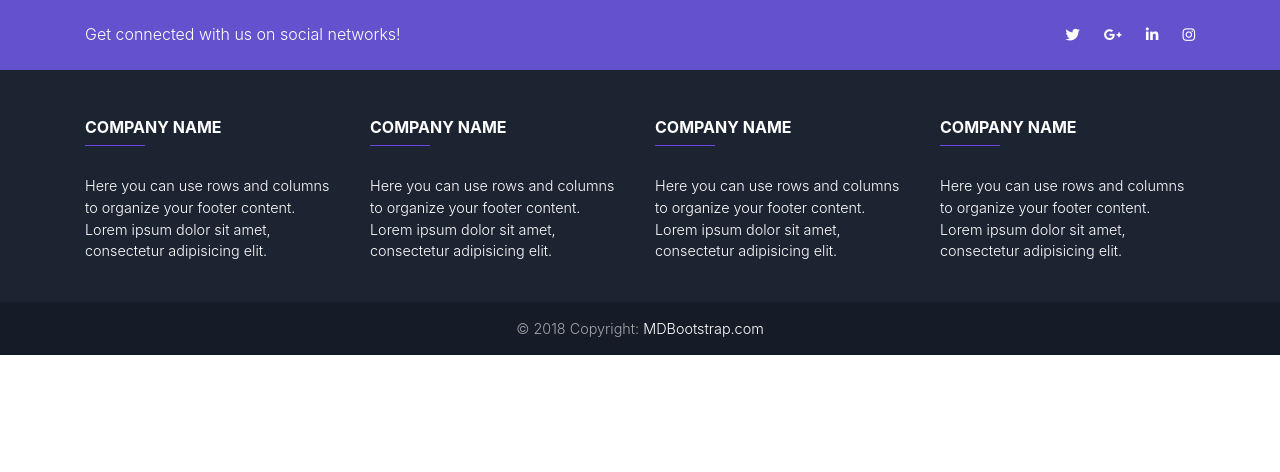
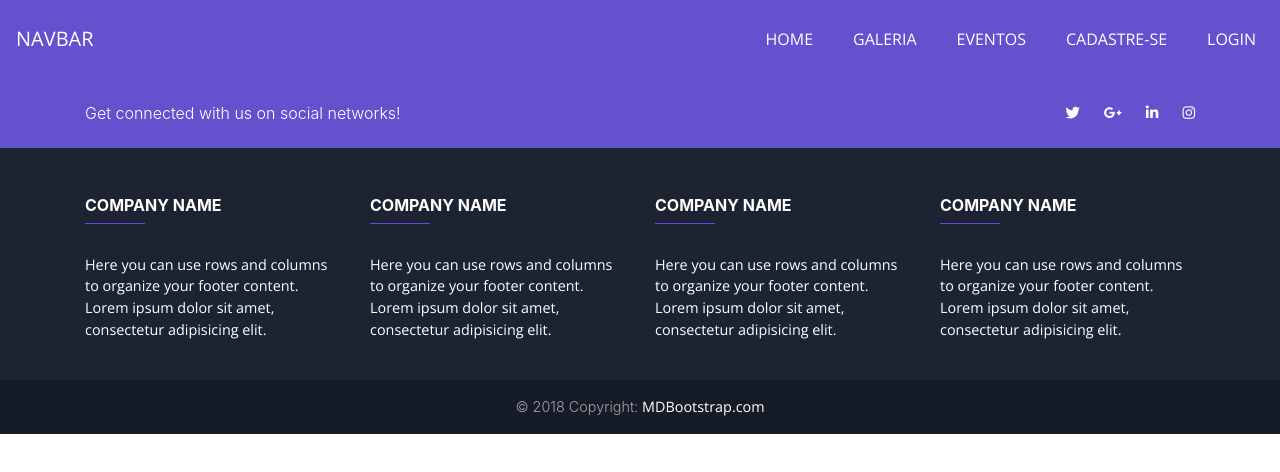
Before and after one commit to gmorae/Projeto_Thoughtworks, a React (Create React App) app in the folder React/: page / in a window 1280 px wide. Shown: the top 472 px of the page. Built offline with nearby package versions, Linux system fonts and the light colour scheme.

Commit message:
Mudando o layout do menu e rodape

```diff
--- a/React/src/App.js
+++ b/React/src/App.js
@@ -1,10 +1,11 @@
 import React from 'react';
 import './App.css';
-import Rodape from './components/rodape/Rodape';
-
+import Navbar from './components/cabecalhos/cabecalhoPadrao/CabecalhoPadrao'
+import Rodape from './components/rodape/Rodape'
 function App() {
   return (
     <div>
+      <Navbar />
       <Rodape />
     </div>
   );
--- a/React/src/components/cabecalhos/cabecalhoPadrao/CabecalhoPadrao.js
+++ b/React/src/components/cabecalhos/cabecalhoPadrao/CabecalhoPadrao.js
@@ -9,19 +9,19 @@ function CabecalhoPadrao() {
                 aria-expanded="false" aria-label="Toggle navigation"></button>
             <div className="collapse navbar-collapse" id="collapsibleNavId">
                 <ul className="navbar-nav ml-auto mt-2 mt-lg-0">
-                    <li className="nav-item active">
+                    <li className="nav-item">
                         <a className="nav-link ml-4 " href="#">Home <span className="sr-only">(current)</span></a>
                     </li>
-                    <li className="nav-item active">
+                    <li className="nav-item">
                         <a className="nav-link ml-4" href="#">Galeria</a>
                     </li>
-                    <li className="nav-item active">
+                    <li className="nav-item">
                         <a className="nav-link ml-4" href="#">Eventos</a>
                     </li>
-                    <li className="nav-item active">
+                    <li className="nav-item">
                         <a className="nav-link ml-4" href="#">Cadastre-se</a>
                     </li>
-                    <li className="nav-item active">
+                    <li className="nav-item">
                         <a className="nav-link ml-4" href="#">Login</a>
                     </li>
                 </ul>
--- a/React/src/components/cabecalhos/cabecalhoPadrao/cabecalhoPadrao.css
+++ b/React/src/components/cabecalhos/cabecalhoPadrao/cabecalhoPadrao.css
@@ -1,5 +1,5 @@
 .bg-redeasy{
-    background: #FF2B34 !important;
+    background: #6351ce !important;
 }
 
 .navbar{
@@ -25,13 +25,17 @@
     height: 3px;
     bottom: 0;
     left: 0;
-    background-color: #fff;
+    background-color: #1C2331;
     visibility: hidden;
     -webkit-transform: scaleX(0);
     transform: scaleX(0);
     -webkit-transition: all 0.3s ease-in-out 0s;
     transition: all 0.3s ease-in-out 0s;
 }
+
+.nav-item a :hover{
+    color: #1C2331;
+}
 .nav-link:hover:before {
     visibility: visible;
     -webkit-transform: scaleX(1);
--- a/React/src/components/cabecalhos/styleCabecalho.css
+++ b/React/src/components/cabecalhos/styleCabecalho.css
@@ -6,7 +6,7 @@
 }
 
 :root {
-    --red: #ff2b34;
+    --blue: #6351ce;
     --black: #222;
     --white: #fff;
     --texto: 'Open Sans', sans-serif;
```
